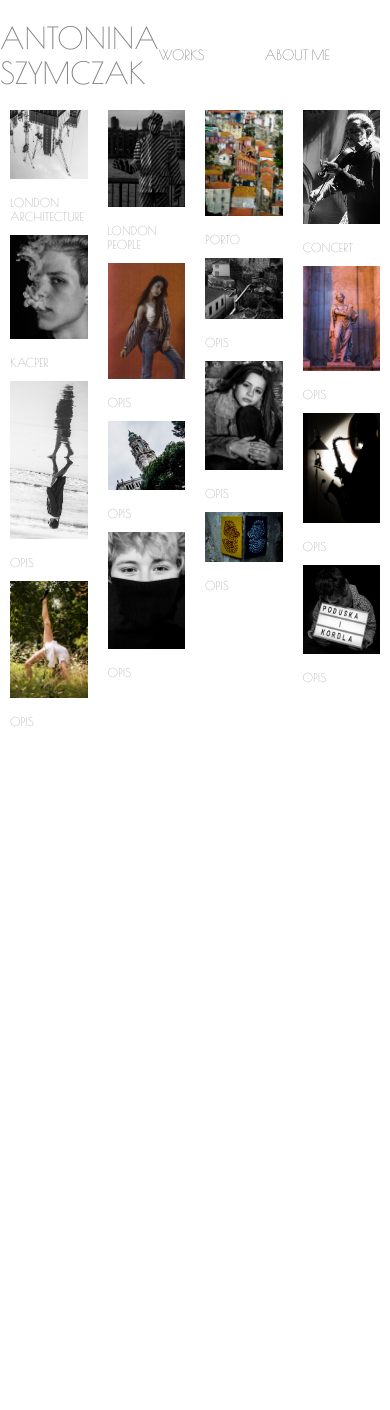
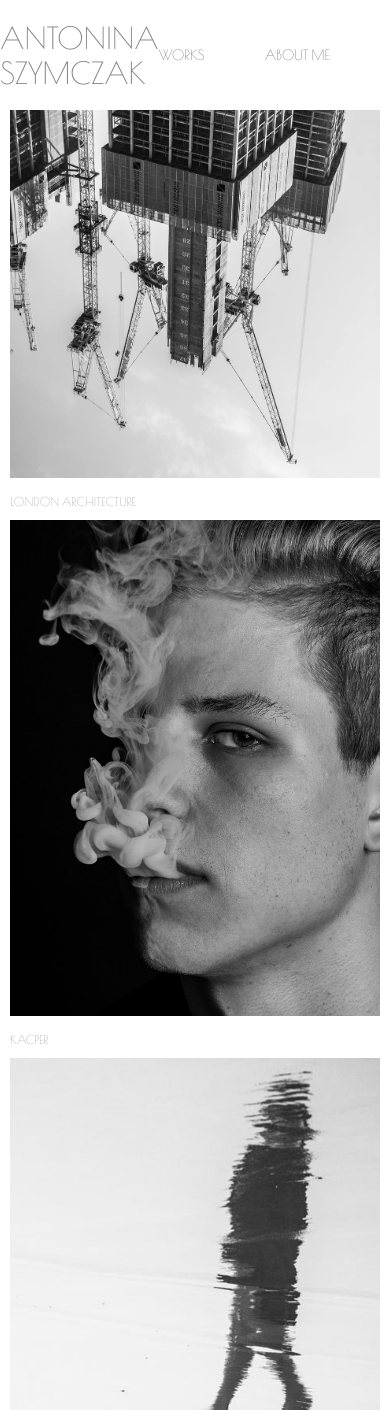
Before and after one commit to sophiepopow/Antonina-Szymczak, a PHP site: page / in a window 390 px wide. Shown: the top 1410 px of the page. Before the commit the page ends 727 px from the top, so only its background shows below. Run offline with PHP 8.4, Linux system fonts and the light colour scheme.

Commit message:
Update style.css

```diff
--- a/css/style.css
+++ b/css/style.css
@@ -124,3 +124,18 @@ ul, ol{
   color: #aaaaaa;
   font-size: 12px;
 }
+/* Responsive layout - makes a two column-layout instead of four columns */
+@media screen and (max-width: 800px) {
+  .column {
+    flex: 50%;
+    max-width: 50%;
+  }
+}
+
+/* Responsive layout - makes the two columns stack on top of each other instead of next to each other */
+@media screen and (max-width: 600px) {
+  .column {
+    flex: 100%;
+    max-width: 100%;
+  }
+}
```
